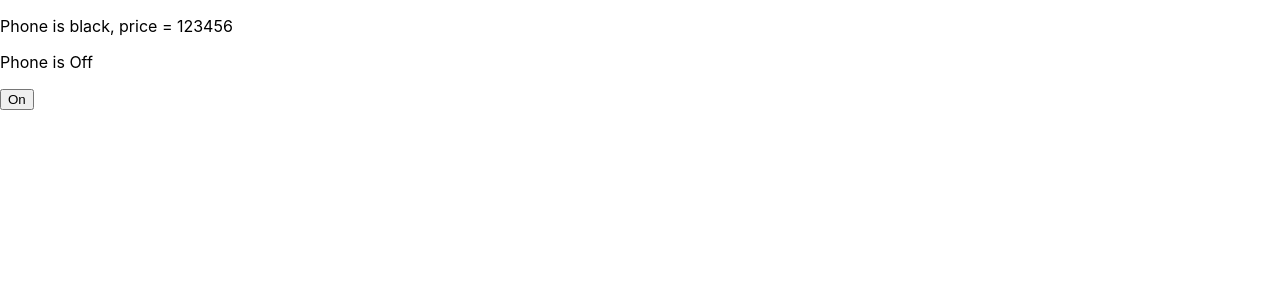
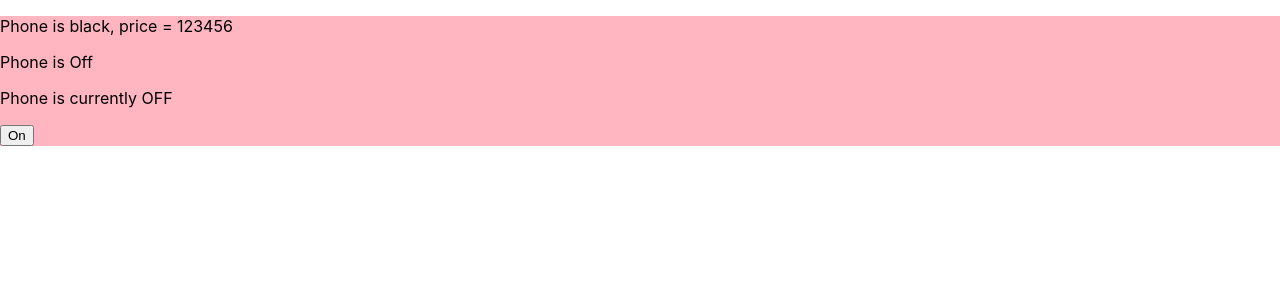
Before and after one commit to MicHaeLNgSd/fresh-branches-react, a React (Create React App) app: page / in a window 1280 px wide. Shown: the top 300 px of the page. Built offline with nearby package versions, Linux system fonts and the light colour scheme.

Commit message:
handleToggleState

```diff
--- a/src/components/Phone/index.jsx
+++ b/src/components/Phone/index.jsx
@@ -1,57 +1,72 @@
 import React from 'react';
+import './style.css';
 
 class Phone extends React.Component {
   constructor(props) {
     super(props);
-    this.state = { isPhoneStateOn: false };
-
-    // this.handleClick = this.handleClick.bind(this);
+    this.state = { isPhoneOn: false };
   }
-  // handleClick() {
-  //   // this.state.isPhoneStateOn = true;
-  //   this.setState((state) => ({
-  //     isPhoneStateOn: !state.isPhoneStateOn,
-  //   }));
-  // }
+  handleSetStateOff = () => {
+    this.setState({
+      isPhoneOn: false,
+    });
+  };
+  handleSetState = () => {
+    this.setState({
+      isPhoneOn: true,
+    });
+  };
   handleToggleState = () => {
     this.setState({
-      isPhoneStateOn: true,
+      isPhoneOn: !this.state.isPhoneOn,
     });
     // this.setState((state) => ({
-    //   isPhoneStateOn: !state.isPhoneStateOn,
+    //   isPhoneOn: !state.isPhoneOn,
     // }));
   };
 
   render() {
     const { color, price } = this.props;
-    const { isPhoneStateOn } = this.state;
-    // prop.price -= prop.price;
+    const { isPhoneOn } = this.state;
+
+    const phoneStatus = isPhoneOn ? <PhoneOnText /> : <PhoneOffText />;
+    const classDiv = isPhoneOn ? 'on' : 'off';
 
     return (
-      <div>
+      <div className={classDiv}>
         <p>
           Phone is {color}, price = {price}
         </p>
-        <p>Phone is {isPhoneStateOn ? 'On' : 'Off'}</p>
-        <button onClick={this.handleToggleState}>{!isPhoneStateOn ? 'On' : 'Off'}</button>
+        <p>Phone is {isPhoneOn ? 'On' : 'Off'}</p>
+        {phoneStatus}
+        <button onClick={this.handleToggleState}>{!isPhoneOn ? 'On' : 'Off'}</button>
+        {/* <button onClick={this.handleSetState}>On</button>
+        <button onClick={this.handleSetStateOff}>Off</button> */}
       </div>
     );
   }
 }
 
+function PhoneOnText() {
+  return <p>Phone is currently ON</p>;
+}
+function PhoneOffText() {
+  return <p>Phone is currently OFF</p>;
+}
+
 // function Phone({ color, price }) {
-//   const [isPhoneStateOn, setIsPhoneStateOn] = useState(false);
+//   const [isPhoneOn, setisPhoneOn] = useState(false);
 //   function phoneStateToggle() {
-//     return setIsPhoneStateOn((prevState) => !prevState);
+//     return setisPhoneOn((prevState) => !prevState);
 //   }
 
 //   return (
 //     <div>
 //       <p>
 //         The {color.toLowerCase()} phone that costs is {price} is{' '}
-//         {isPhoneStateOn ? 'On' : 'Off'}
+//         {isPhoneOn ? 'On' : 'Off'}
 //       </p>
-//       <button onClick={phoneStateToggle}>{!isPhoneStateOn ? 'On' : 'Off'}</button>
+//       <button onClick={phoneStateToggle}>{!isPhoneOn ? 'On' : 'Off'}</button>
 //     </div>
 //   );
 // }
--- /dev/null
+++ b/src/components/Phone/style.css
@@ -0,0 +1,6 @@
+.on {
+  background-color: lightgreen;
+}
+.off {
+  background-color: lightpink;
+}
```
